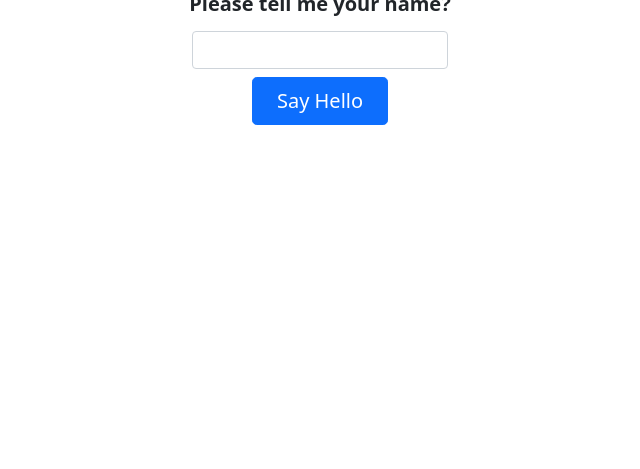
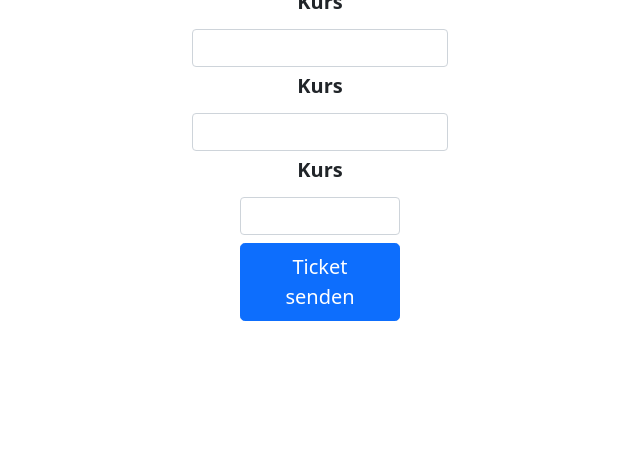
Before and after one commit to denishartl/isef01-webinterface, a Django app: page / in a window 1280 px wide. Shown: the part 331-800 px from the top of the page, without its empty margins (320-960 px from the left). Run offline with Django 4.2, Linux system fonts and the light colour scheme; some libraries are stand-ins or nearby versions.

Commit message:
erste tests

```diff
--- a/hello_azure/templates/hello_azure/index.html
+++ b/hello_azure/templates/hello_azure/index.html
@@ -1,32 +1,69 @@
 {% load static %}
 <!doctype html>
+
 <head>
-    <title>Hello Azure - Python Quickstart</title>
+  <title>IU Ticketsystem</title>
   <link rel="stylesheet" href="{% static 'bootstrap/css/bootstrap.min.css' %}">
-    <link rel="icon"href="{% static 'favicon.ico' %}">
+  <link rel="icon" href="{% static 'favicon_iu_logo.ico' %}">
 </head>
 <html>
+
+<head>
+  <style>
+    #top-bar {
+      background-color: #000;
+      color: #ffffff;
+      padding: 8px;
+      text-align: center;
+    }
+  </style>
+</head>
+
 <body>
   <main>
+    <div id="top-bar">
+      Ich mag Fundogs.
+    </div>
+
+    <!--Logo und so weiter-->
     <div class="px-4 py-3 my-2 text-center">
-            <img class="d-block mx-auto mb-4" src="{% static 'images/azure-icon.svg' %}" alt="Azure Logo" width="192" height="192"/>
-            <!-- <img  src="/docs/5.1/assets/brand/bootstrap-logo.svg" alt="" width="72" height="57"> -->
-            <h1 class="display-6 fw-bold text-primary">Welcome to Azure</h1>
+      <img class="d-block mx-auto mb-4" src="{% static 'images/iu_logo.jpg' %}" alt="IU Logo" width="mx-auto"
+        height="150px" />
+      <h1 class="display-6 fw-bold text-primary">Willkommen im IU Ticketsystem</h1>
     </div>
+
+    <!--<form method="post" action="hello">
+      {% csrf_token %}-->
+
     <form method="post" action="hello">
-            {% csrf_token %}
+
       <div class="col-md-6 mx-auto text-center">
-                <label for="name" class="form-label fw-bold fs-5">Please tell me your name?</label>
+        <label for="course" class="form-label fw-bold fs-5">Kurs</label>
+        <div class="d-grid gap-2 d-sm-flex justify-content-sm-center align-items-center my-1">
+          <input type="text" class="form-control" id="course" name="course" style="max-width: 256px;">
+        </div>
 
-                <!-- <p class="lead mb-2">Could you please tell me your name?</p> -->
+        <div class="col-md-6 mx-auto text-center">
+          <label for="course" class="form-label fw-bold fs-5">Kurs</label>
           <div class="d-grid gap-2 d-sm-flex justify-content-sm-center align-items-center my-1">
-                    <input type="text" class="form-control" id="name" name="name" style="max-width: 256px;">
+            <input type="text" class="form-control" id="course" name="course" style="max-width: 256px;">
           </div>
+
+          <div class="col-md-6 mx-auto text-center">
+            <label for="course" class="form-label fw-bold fs-5">Kurs</label>
+            <div class="d-grid gap-2 d-sm-flex justify-content-sm-center align-items-center my-1">
+              <input type="text" class="form-control" id="course" name="course" style="max-width: 256px;">
+            </div>
+
+
+
+
             <div class="d-grid gap-2 d-sm-flex justify-content-sm-center my-2">
-                  <button type="submit" class="btn btn-primary btn-lg px-4 gap-3">Say Hello</button>
+              <button type="submit" class="btn btn-primary btn-lg px-8 gap-3">Ticket senden</button>
             </div>
           </div>
     </form>
   </main>
 </body>
+
 </html>
```
Lines whose indentation alone changed are shown as unchanged.
